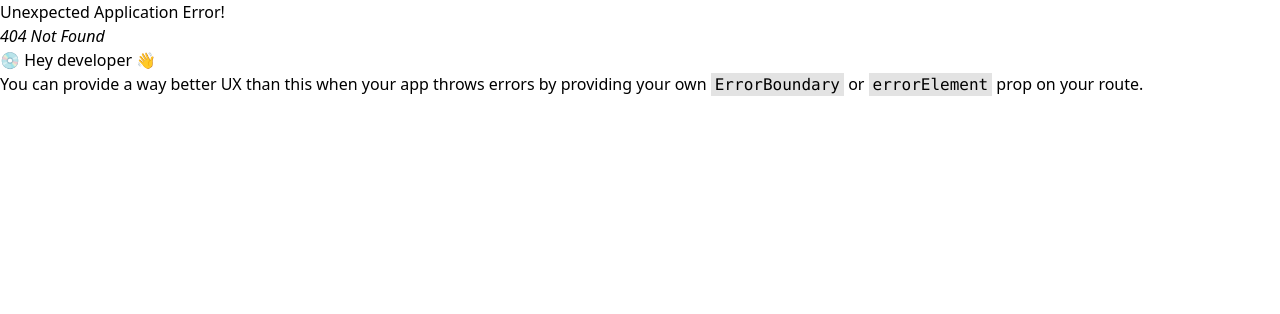
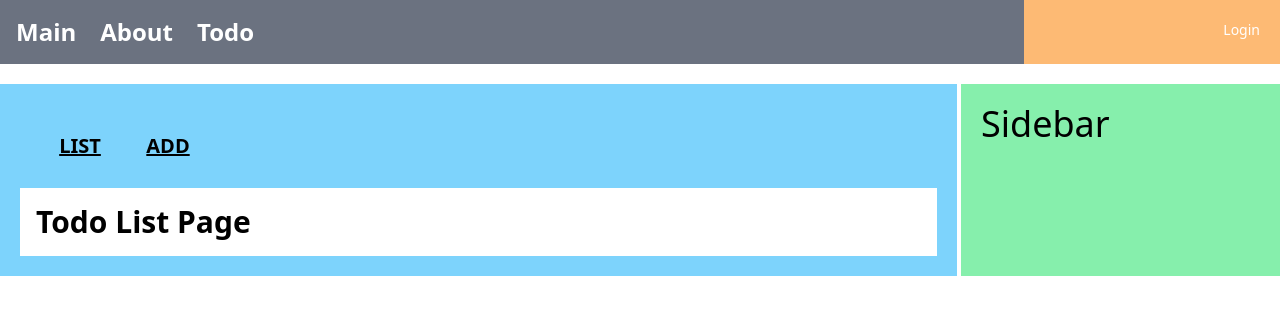
Before and after one commit to seminify/mall, a React (Create React App) app in the folder app/: page /todo/list in a window 1280 px wide. Before the commit this address had no page. Shown: the top 314 px of the page. Built offline with nearby package versions, Linux system fonts and the light colour scheme.

Commit message:
todo/list 경로의 처리

```diff
--- /dev/null
+++ b/app/src/pages/todo/ListPage.js
@@ -0,0 +1,7 @@
+const ListPage = () => (
+  <div className='w-full bg-white p-4'>
+    <div className='text-3xl font-extrabold'>Todo List Page</div>
+  </div>
+);
+
+export default ListPage;
--- a/app/src/router/root.js
+++ b/app/src/router/root.js
@@ -5,6 +5,7 @@ const Loading = <div>Loading....</div>;
 const Main = lazy(() => import('pages/MainPage'));
 const About = lazy(() => import('pages/AboutPage'));
 const TodoIndex = lazy(() => import('pages/todo/IndexPage'));
+const TodoList = lazy(() => import('pages/todo/ListPage'));
 
 export default createBrowserRouter([
   {
@@ -30,5 +31,15 @@ export default createBrowserRouter([
         <TodoIndex />
       </Suspense>
     ),
+    children: [
+      {
+        path: 'list',
+        element: (
+          <Suspense fallback={Loading}>
+            <TodoList />
+          </Suspense>
+        ),
+      },
+    ],
   },
 ]);
```
